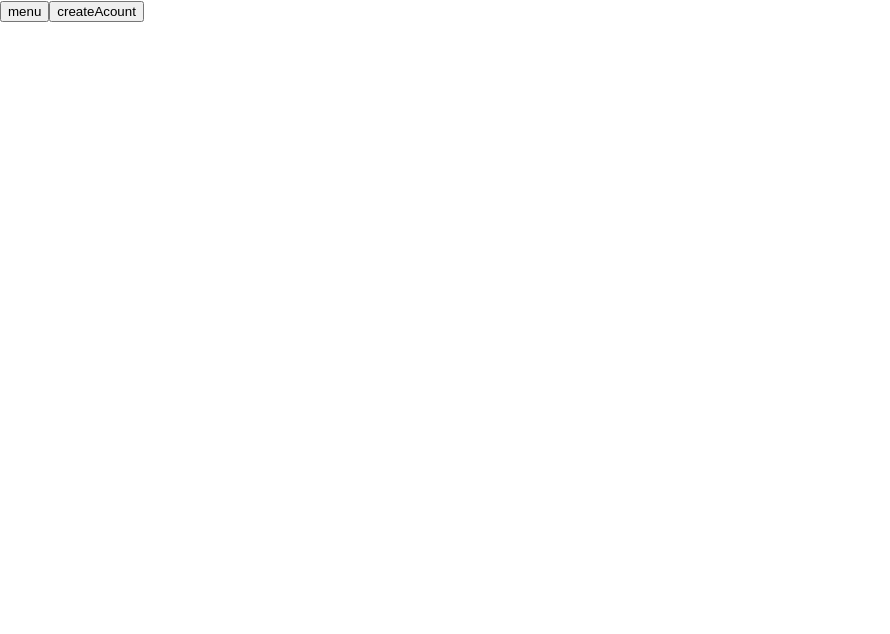
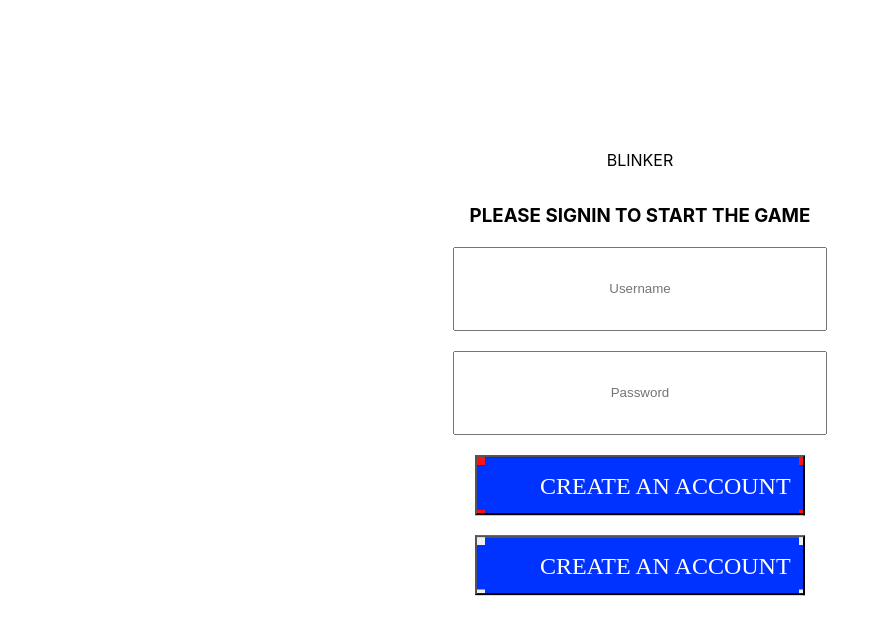
Before and after one commit to HANJIN-O/blinker-client, a React (Create React App) app: page / in a window 1280 px wide. Shown: the top 634 px of the page, without its empty margins (0-890 px from the left). Built offline with nearby package versions, Linux system fonts and the light colour scheme.

Commit message:
styling signin

```diff
--- a/src/pages/SignIn.js
+++ b/src/pages/SignIn.js
@@ -1,19 +1,63 @@
-import React from "react";
-import { Link } from "react-router-dom";
+import React, {Component} from "react";
+import "../stylesheet/SignIn.css";
 
-//* 0-signin 페이지 (로그인, 계정생성)
-const SignIn = () => {
-  return (
-    <div>
-      <Link to="/menu">
-        <button>menu</button>
-      </Link>
+class SignIn extends Component {
 
-      <Link to="/createAccount">
-        <button>createAcount</button>
-      </Link>
-    </div>
-  );
-};
+    state = {
+        name: '',
+        password: ''
+    }
+
+    handleChange = (e) => {
+        this.setState({
+            [e.target.name]: e.target.value
+        });
+    }
+
+    render() {
+        return(
+            <div className={`login-container`}>
+                <div className={`login-header`}>
+                    BLINKER
+                </div>
+                <div className={`login-box`}>
+                    <form className={`login-form`} >
+                        <h3> PLEASE SIGNIN TO START THE GAME</h3>
+                        <input
+                            className={`txtb`}
+                            placeholder={`Username`}
+                            type={`text`}
+                            value={this.state.name}
+                            onChange={this.handleChange}
+                            name={`name`}
+                        />
+                        <input
+                            className={`txtb`}
+                            placeholder={`Password`}
+                            type={`password`}
+                            value={this.state.password}
+                            onChange={this.handleChange}
+                            name={`password`}
+                        />
+                        <input
+                            id={`login-btn`}
+                            className={`submit-btn txtb`}
+                            type={`submit`}
+                            name={`signin`}
+                            value={``}
+                        />
+                        <input
+                            id={`signup-btn`}
+                            className={`submit-btn txtb`}
+                            type={`submit`}
+                            name={`signUp`}
+                            value={``}
+                        />
+                    </form>
+                </div>
+            </div>
+        );
+    }
+}
 
 export default SignIn;
--- /dev/null
+++ b/src/stylesheet/SignIn.css
@@ -0,0 +1,49 @@
+.login-header{
+    position: absolute;
+    top: 20%;
+    left: 50%;
+    transform: translate(-50%, -50%);
+}
+
+.login-box{
+    position: absolute;
+    top: 0;
+    left: 0;
+    width: 100%;
+    height: 100vh;
+}
+
+.login-form{
+    position: absolute;
+    top: 50%;
+    left: 50%;
+    transform: translate(-50%, -50%);
+    text-align: center;
+
+}
+
+.txtb{
+    display: block;
+    margin: 20px auto;
+    width: 330px;
+    height: 60px;
+    padding: 10px 20px;
+    text-align: center;
+}
+
+#login-btn{
+    background-image: url("/img/button.svg");
+    background-repeat: no-repeat;
+    background-color: #ff1111;
+    width: 330px;
+    height: 60px;
+    object-fit: contain;
+}
+
+#signup-btn{
+    background-image: url("/img/button.svg");
+    background-repeat: no-repeat;
+    width: 330px;
+    height: 60px;
+    object-fit: contain;
+}
```
Also changed, not shown: public/img/._button.svg (added), public/img/button.svg (added).
